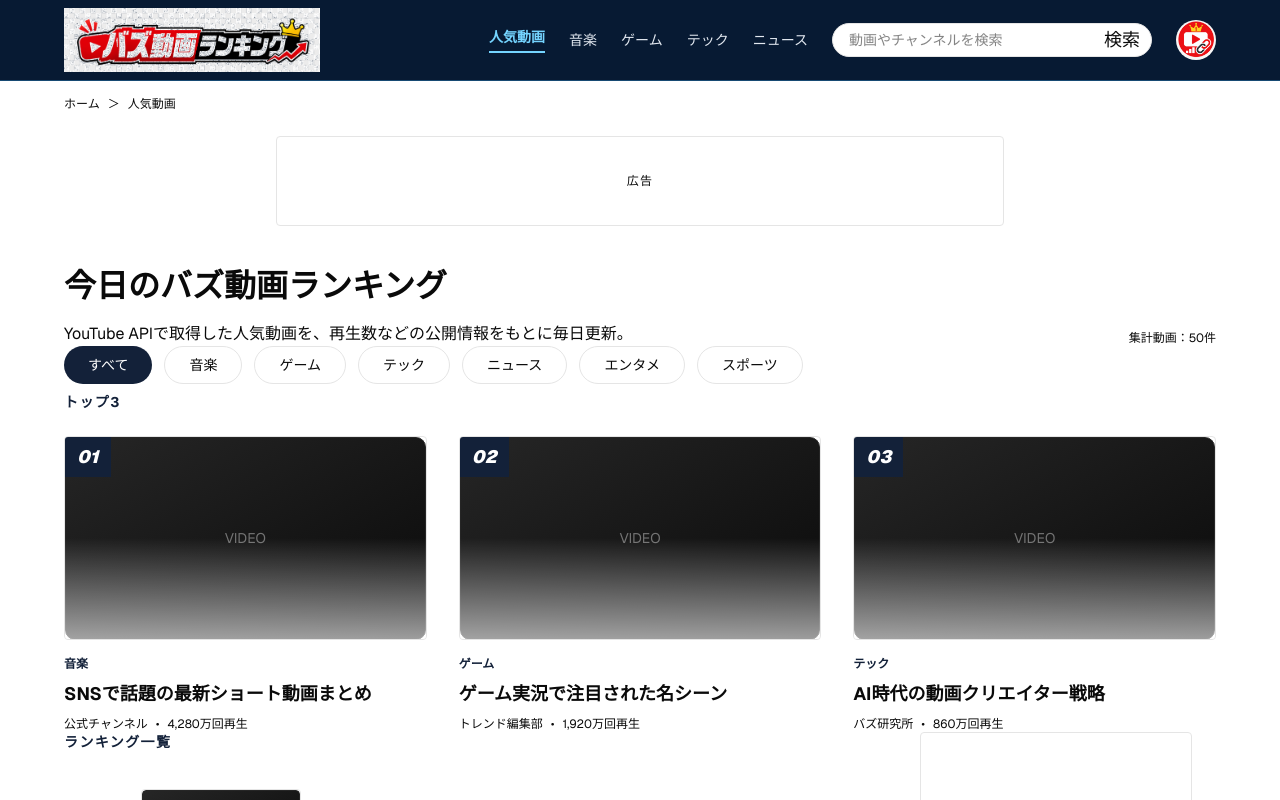
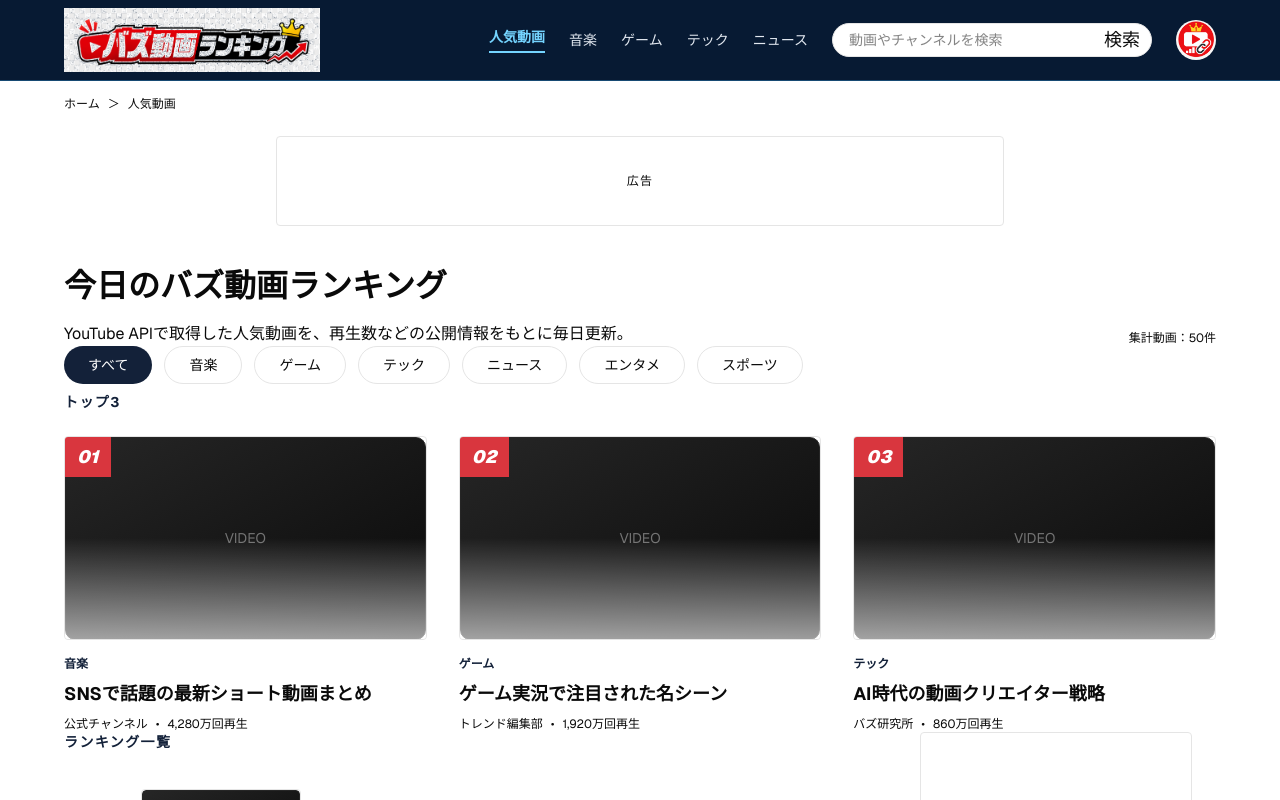
Before and after one commit to hirosea773-source/docer-soranoah-ather-app, a Next.js app: page / in a window 1280 px wide. Shown: the top 800 px of the page. Built offline with nearby package versions, Linux system fonts and the light colour scheme.

Commit message:
style: add red accent to top ranking labels

```diff
--- a/app/page.tsx
+++ b/app/page.tsx
@@ -70,7 +70,7 @@ export default function Home() {
               <div className="relative aspect-[16/9] bg-card overflow-hidden rounded border border-border">
                 {videoThumbnailPlaceholder}
                 <div className="absolute inset-0 bg-gradient-to-t from-background via-transparent to-transparent opacity-60"></div>
-                <div className="absolute top-0 left-0 bg-primary px-3 py-1.5 flex items-center justify-center">
+                <div className="absolute top-0 left-0 bg-[#D9363E] px-3 py-1.5 flex items-center justify-center">
                   <span className="font-black text-lg text-white italic">01</span>
                 </div>
               </div>
@@ -93,7 +93,7 @@ export default function Home() {
               <div className="relative aspect-[16/9] bg-card overflow-hidden rounded border border-border">
                 {videoThumbnailPlaceholder}
                 <div className="absolute inset-0 bg-gradient-to-t from-background via-transparent to-transparent opacity-60"></div>
-                <div className="absolute top-0 left-0 bg-primary px-3 py-1.5 flex items-center justify-center">
+                <div className="absolute top-0 left-0 bg-[#D9363E] px-3 py-1.5 flex items-center justify-center">
                   <span className="font-black text-lg text-white italic">02</span>
                 </div>
               </div>
@@ -116,7 +116,7 @@ export default function Home() {
               <div className="relative aspect-[16/9] bg-card overflow-hidden rounded border border-border">
                 {videoThumbnailPlaceholder}
                 <div className="absolute inset-0 bg-gradient-to-t from-background via-transparent to-transparent opacity-60"></div>
-                <div className="absolute top-0 left-0 bg-primary px-3 py-1.5 flex items-center justify-center">
+                <div className="absolute top-0 left-0 bg-[#D9363E] px-3 py-1.5 flex items-center justify-center">
                   <span className="font-black text-lg text-white italic">03</span>
                 </div>
               </div>
```
